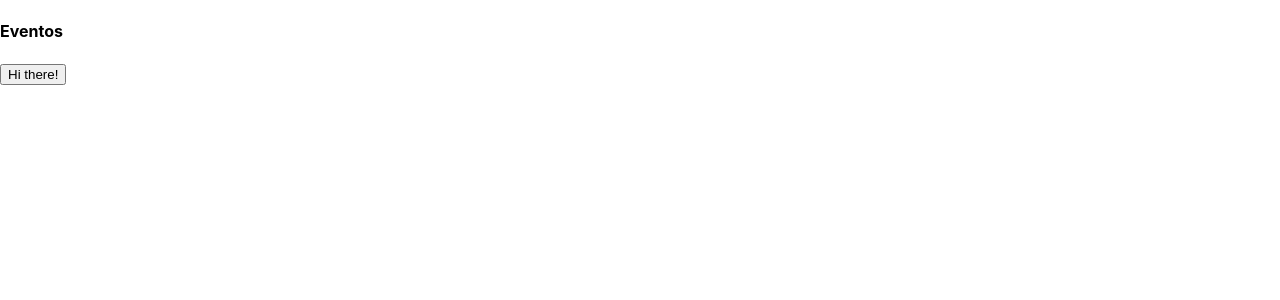
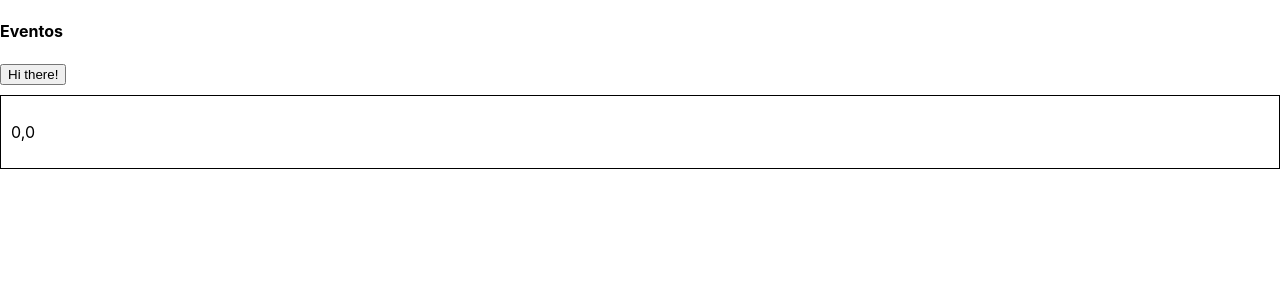
Before and after one commit to JulenOsia/curso-udemy-osia, a React (Create React App) app: page / in a window 1280 px wide. Shown: the top 300 px of the page. Built offline with nearby package versions, Linux system fonts and the light colour scheme.

Commit message:
Hasta video 33

```diff
--- a/src/App.js
+++ b/src/App.js
@@ -1,6 +1,17 @@
 import React, { Component } from 'react';
 
 class App extends Component {
+  constructor() {
+    super()
+    this.state = { mouseX: 0, mouseY: 0}
+    // this.handleMouseMove = this.handleMouseMove.bind(this)
+  }
+
+  handleMouseMove = (e) => {
+    const { clientX, clientY } = e
+    this.setState({ mouseX: clientX, mouseY: clientY})
+  }
+
   handleClick (e) {
     console.log(e)
     console.log(e.nativeEvent)
@@ -11,6 +22,11 @@
       <div className="App">
         <h4>Eventos</h4>
           <button onClick={this.handleClick}>Hi there!</button>
+          <div
+            onMouseMove={this.handleMouseMove}
+            style={{ border: '1px solid #000', marginTop: 10, padding: 10}}>
+            <p>{this.state.mouseX},{this.state.mouseY}</p>
+          </div>
       </div>
     );
   }
```
